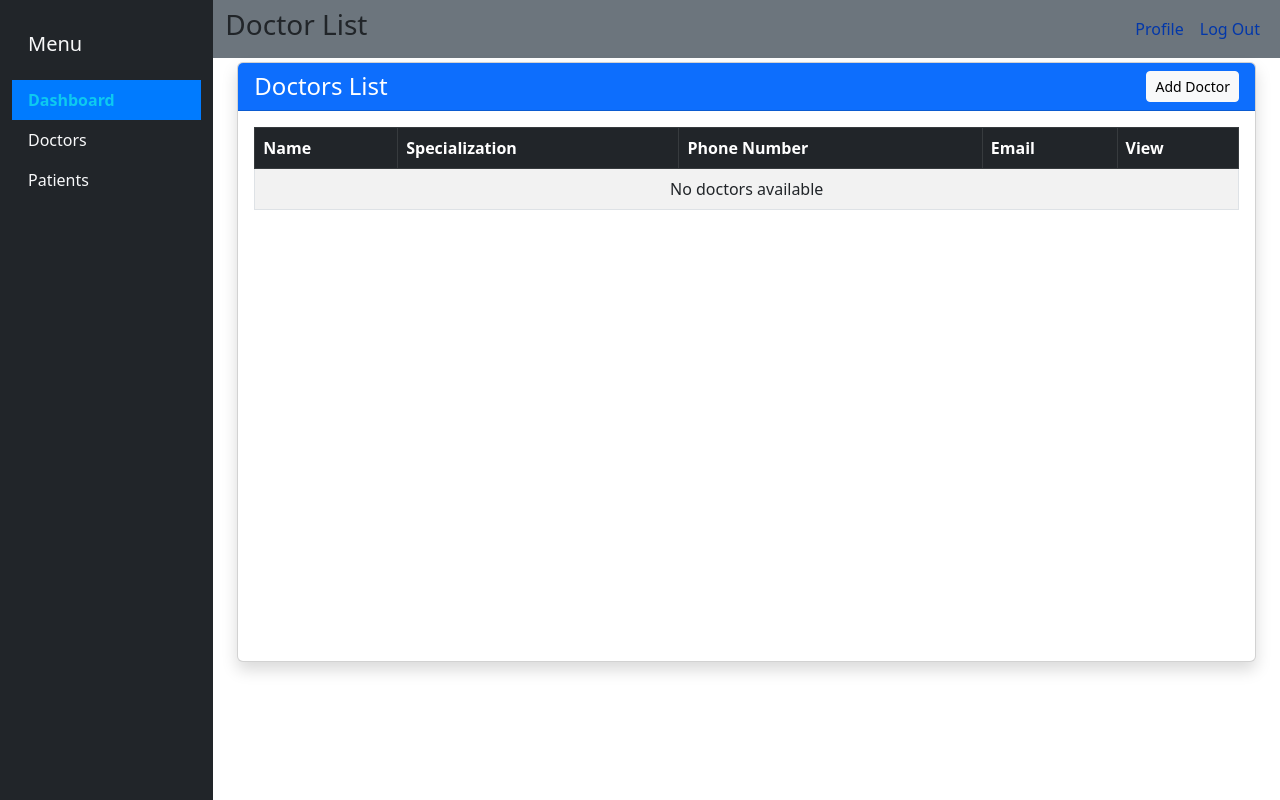
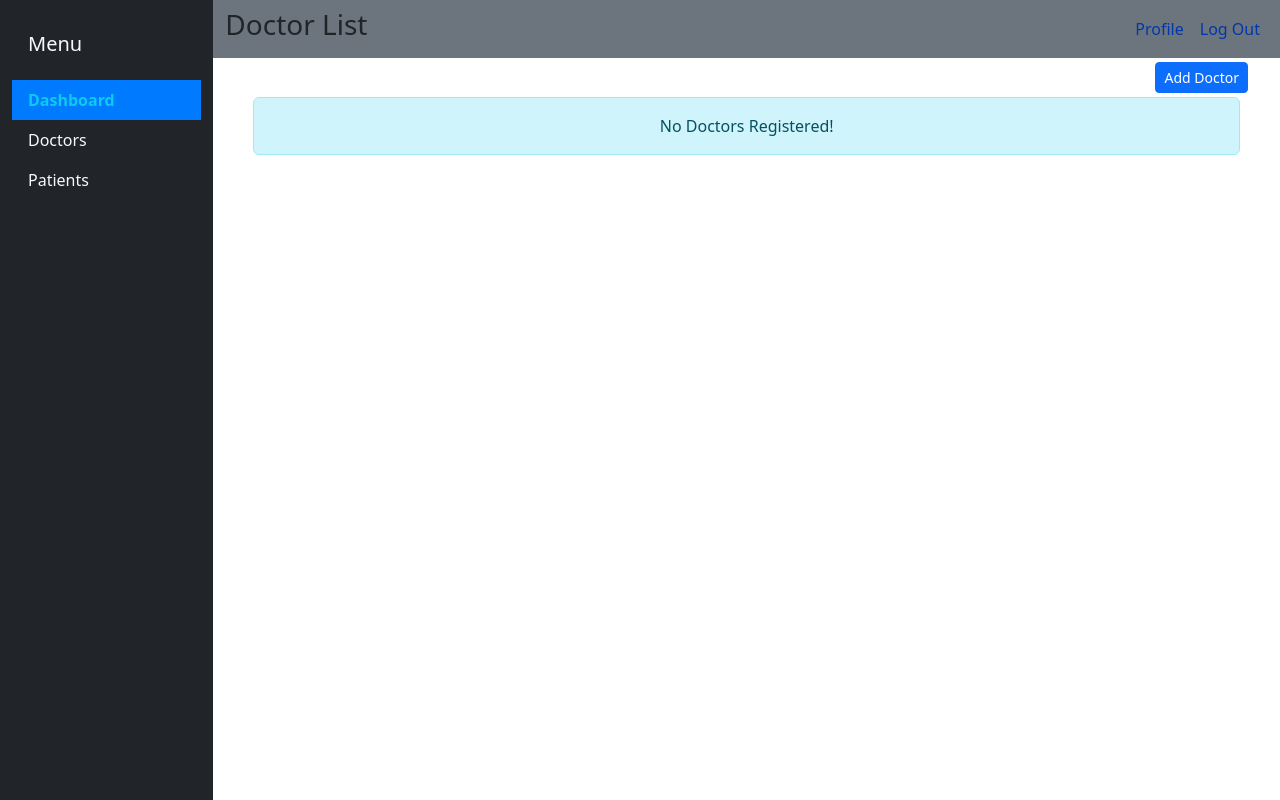
Before and after one commit to Pulsencode/DocuClinic, a Django app: page /accounts/doctors/ in a window 1280 px wide. Run offline with Django 5.2, Linux system fonts and the light colour scheme; the visitor is signed in with stand-in values (Sample User, id 1); data comes from the database, SQL or seed files in the repository; some libraries are stand-ins or nearby versions.

Commit message:
if empty codntion

```diff
--- a/accounts/admin.py
+++ b/accounts/admin.py
@@ -1,7 +1,7 @@
 from django.contrib import admin
-from .models import Doctor, Operator, Admin, Patient, Appointment
+from .models import Doctor, Operator, Admin, Patient, Appointment, User
 
-# admin.site.register(User)
+admin.site.register(User)
 admin.site.register(Doctor)
 admin.site.register(Operator)
 admin.site.register(Admin)
--- a/accounts/templates/doctors/doctor_list.html
+++ b/accounts/templates/doctors/doctor_list.html
@@ -1,17 +1,17 @@
 {% extends "authenticated_base.html" %}
 {% load static %}
 {% block content %}
-    <div class="container mb-3">
-        <div class="card shadow" style="height: 600px;">  <!-- Fixed height for the card -->
-            <div class="card-header bg-primary text-white d-flex justify-content-between align-items-center"> <!-- Flex for alignment -->
-                <h4 class="mb-0">Doctors List</h4>
-                <a href="{% url 'doctor_create' %}" class="btn btn-light btn-sm">Add Doctor</a> <!-- Add Doctor Button -->
+    <div class="container-fluid mb-3">
+        <div class="d-flex justify-content-end px-2 mb-1">
+            <a href="{% url 'doctor_create' %}" class="btn btn-primary btn-sm">Add Doctor</a> <!-- Add Doctor Button -->
         </div>
-            <div class="card-body" style="overflow-y: auto; height: calc(100% - 56px);"> <!-- Allow vertical scrolling -->
-                <div class="table-responsive">
-                    <table class="table table-striped table-bordered">
-                        <thead class="table-dark">
+        {% if not doctors %}
+            <div class="alert alert-info text-center ms-3 me-3" role="alert">No Doctors Registered!</div>
+        {% else %}
+            <table class="table table-striped table-hover table-sm table-bordered">
+                <thead>
                     <tr>
+                        <th scope="col">Reg ID</th>
                         <th scope="col">Name</th>
                         <th scope="col">Specialization</th>
                         <th scope="col">Phone Number</th>
@@ -19,15 +19,18 @@
                         <th scope="col">View</th>
                     </tr>
                 </thead>
-                        <tbody>
+                <tbody class="table-group-divider">
                     {% for doctor in doctors %}
                         <tr>
+                            <td style="max-width: 200px; word-wrap: break-word;">{{ doctor.registration_id }}</td>
                             <td style="max-width: 200px; word-wrap: break-word;">{{ doctor.first_name }} {{ doctor.last_name }}</td>
                             <td style="max-width: 150px; word-wrap: break-word;">{{ doctor.specialization }}</td>
                             <td style="max-width: 150px; word-wrap: break-word;">{{ doctor.phone_number }}</td>
                             <td style="max-width: 250px; word-wrap: break-word;">{{ doctor.email }}</td>
                             <td class="text-center">
-                                        <a href="{% url 'doctor_detail' doctor.pk %}" class="btn btn-sm" title="View Details">
+                                <a href="{% url 'doctor_detail' doctor.pk %}"
+                                   class="btn btn-sm"
+                                   title="View Details">
                                     <i class="bi bi-eye"></i>
                                 </a>
                             </td>
@@ -39,8 +42,6 @@
                     {% endfor %}
                 </tbody>
             </table>
-                </div>
-            </div>
-        </div>
+        {% endif %}
     </div>
 {% endblock content %}
--- a/accounts/urls.py
+++ b/accounts/urls.py
@@ -5,7 +5,7 @@ from . import views
 
 urlpatterns = [
     path("signup/", views.SignUpView.as_view(), name="signup"),
-    path("dashboard/", views.Dashboard.as_view(), name="dashboard"),
+    # path("dashboard/", views.Dashboard.as_view(), name="dashboard"),
     path('doctors/', views.DoctorListView.as_view(), name='doctor_list'),
     path('doctors/<int:pk>/', views.DoctorDetailView.as_view(), name='doctor_detail'),
     path('doctors/create/', views.DoctorCreateView.as_view(), name='doctor_create'),
--- a/accounts/views.py
+++ b/accounts/views.py
@@ -20,15 +20,6 @@ class SignUpView(CreateView):
     form_class = CustomUserCreationForm
     success_url = reverse_lazy("login")
     template_name = "registration/signup.html"
-
-
-class Dashboard(TemplateView):
-    template_name = "home.html"
-
-    def get_context_data(self, **kwargs):
-        context = super().get_context_data(**kwargs)
-        context["page_title"] = "Dashboard"  # Set the page title
-        return context
 
 
 class DoctorListView(LoginRequiredMixin, ListView):
@@ -117,21 +108,6 @@ class DoctorDeleteView(LoginRequiredMixin, UserPassesTestMixin, DeleteView):
         return super().delete(request, *args, **kwargs)
 
 
-class AppointmentCreateView(CreateView):
-    model = Appointment
-    form_class = AppointmentForm
-    template_name = "patients/patient_list.html"
-
-    def form_valid(self, form):
-        form.instance.patient = Patient.objects.get(pk=self.request.POST["patient"])  # Get patient from form
-        self.object = form.save()
-        messages.success(self.request, "Appointment created successfully!")  # Add a success message
-        return super().form_valid(form)
-
-    def get_success_url(self):
-        return reverse_lazy("patient_list")
-
-
 # Doctor's Appointment List View
 class DoctorDashboardView(ListView):
     model = Appointment
@@ -143,6 +119,30 @@ class DoctorDashboardView(ListView):
         return Appointment.objects.filter(doctor=self.request.user).order_by(
             "appointment_datetime"
         )
+
+    def get_context_data(self, **kwargs):
+        context = super().get_context_data(**kwargs)
+        context["page_title"] = "Dashboard"  # Set the page title
+        return context
+
+
+class AppointmentCreateView(CreateView):
+    model = Appointment
+    form_class = AppointmentForm
+    template_name = "patients/patient_list.html"
+
+    def form_valid(self, form):
+        form.instance.patient = Patient.objects.get(
+            pk=self.request.POST["patient"]
+        )  # Get patient from form
+        self.object = form.save()
+        messages.success(
+            self.request, "Appointment created successfully!"
+        )  # Add a success message
+        return super().form_valid(form)
+
+    def get_success_url(self):
+        return reverse_lazy("patient_list")
 
 
 # Update Appointment Status View
@@ -160,7 +160,7 @@ class AppointmentUpdateView(UpdateView):
 class AppointmentDeleteView(DeleteView):
     model = Appointment
     template_name = "patients/appointment_confirm_delete.html"  # Optional: You can create a confirmation template
-    success_url = reverse_lazy('dashboard')
+    success_url = reverse_lazy("dashboard")
 
     def delete(self, request, *args, **kwargs):
         messages.success(request, "Appointment removed successfully!")
```
Also changed, not shown: accounts/templates/doctors/doctor_dashboard.html (+7 -1 lines), patients/templates/patients/patient_list.html (+29 -21 lines). Lines whose indentation alone changed are shown as unchanged.
